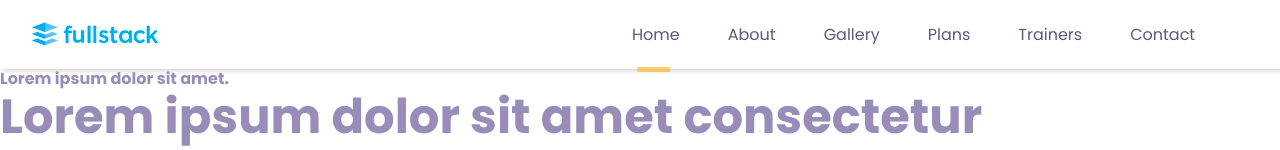
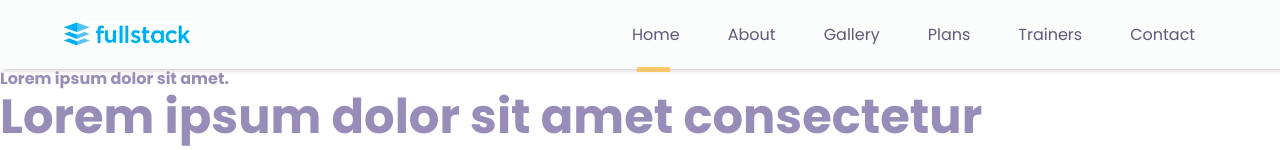
Before and after one commit to belaymit/reactjs-website, a React (Create React App) app: page / in a window 1280 px wide. Shown: the top 150 px of the page. Built offline with nearby package versions, Linux system fonts and the light colour scheme.

Commit message:
added style to headline button

```diff
--- a/src/components/navbar.css
+++ b/src/components/navbar.css
@@ -3,10 +3,11 @@ nav {
   background: var(--color-primary);
   display: grid;
   place-items: center;
-  position: static;
+  position: fixed;
   top: 0;
   left: 0;
   z-index: 99;
+  background: #FBFCFC;
   box-shadow: 3px 10px 5px 0 rgba(77, 70, 70, 0.75);
   -webkit-box-shadow: 3px 1px 5px 0 rgba(180, 175, 175, 0.75);
   -moz-box-shadow: 3px 10px 5px 0 rgba(77, 70, 70, 0.75);
@@ -26,7 +27,7 @@ nav {
 
 .logo {
   width: 8rem;
-  margin-left: 2rem;
+  margin-left: 4rem;
 }
 
 .nav-links {
```
